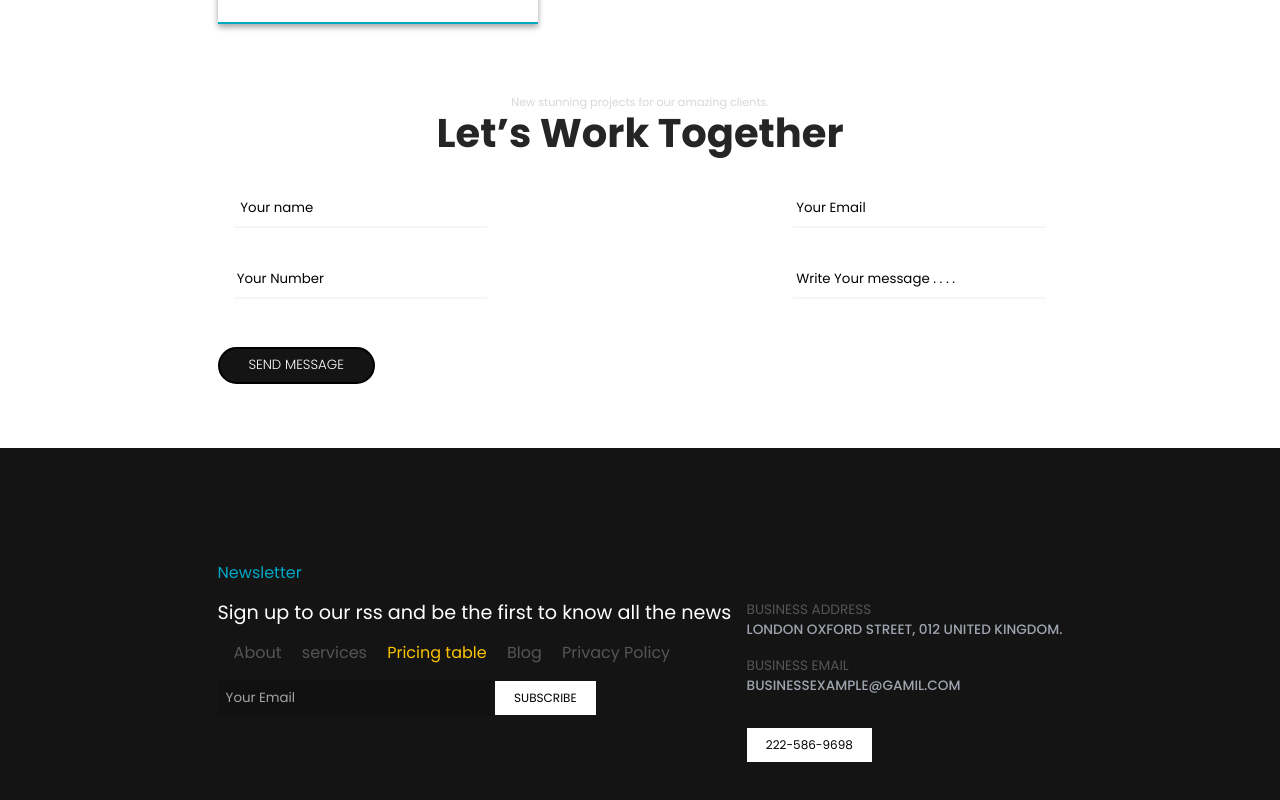
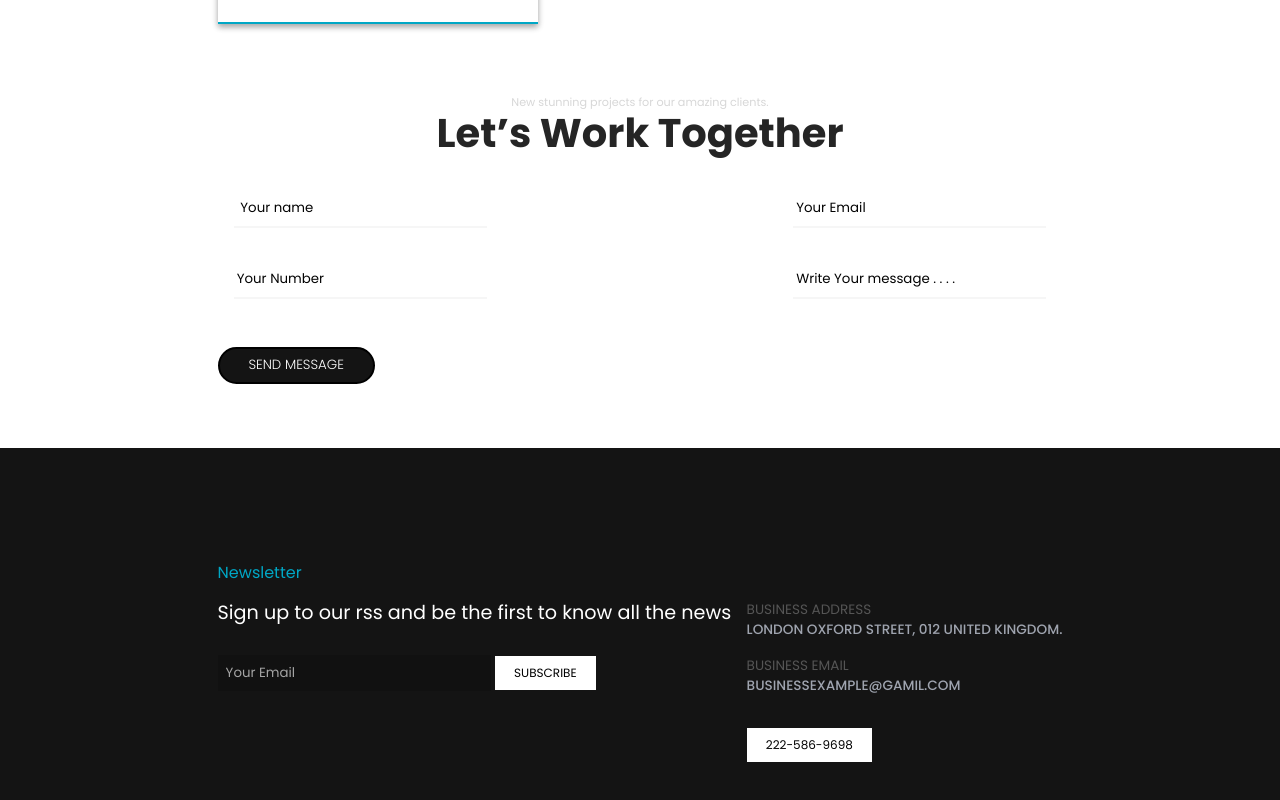
Before and after one commit to CoderAbhi22454545454/Marketing-Ressume, a plain HTML site: page index.html in a window 1280 px wide. Shown: the part 5326-6126 px from the top of the page. Drawn offline with Linux system fonts and the light colour scheme.

Commit message:
Update index.html

```diff
--- a/index.html
+++ b/index.html
@@ -386,13 +386,7 @@
         <h4>Newsletter</h4>
         <h1>Sign up to our rss and be the first to
           know all the news</h1>
-        <div class="footer-nav">
-          <a href="#">About</a>
-          <a href="#">services</a>
-          <a href="#" class="active-footer">Pricing table</a>
-          <a href="#">Blog</a>
-          <a href="#">Privacy Policy</a>
-        </div>
+
         <div class="newsletter">
           <input type="text " placeholder="Your Email"> <button class="footer-btn" >Subscribe</button>
         </div>
```
